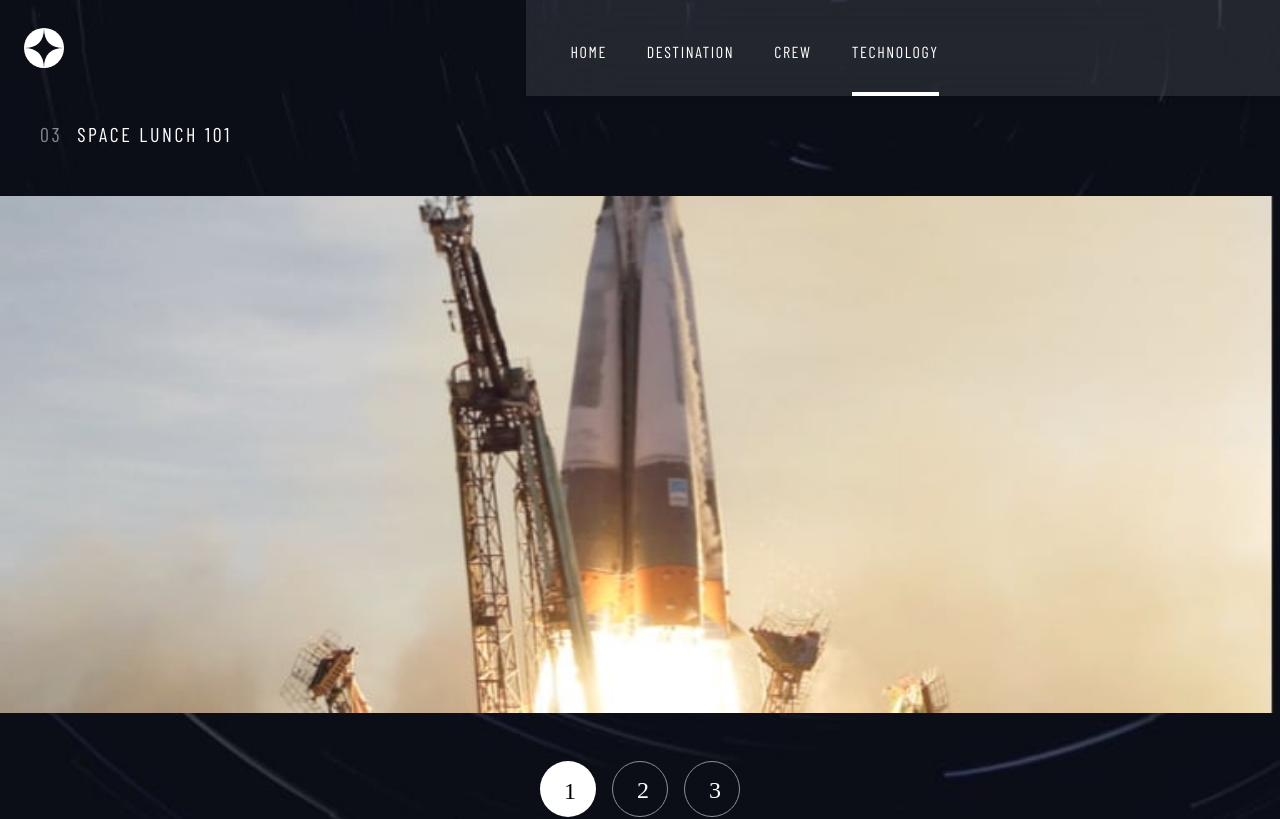
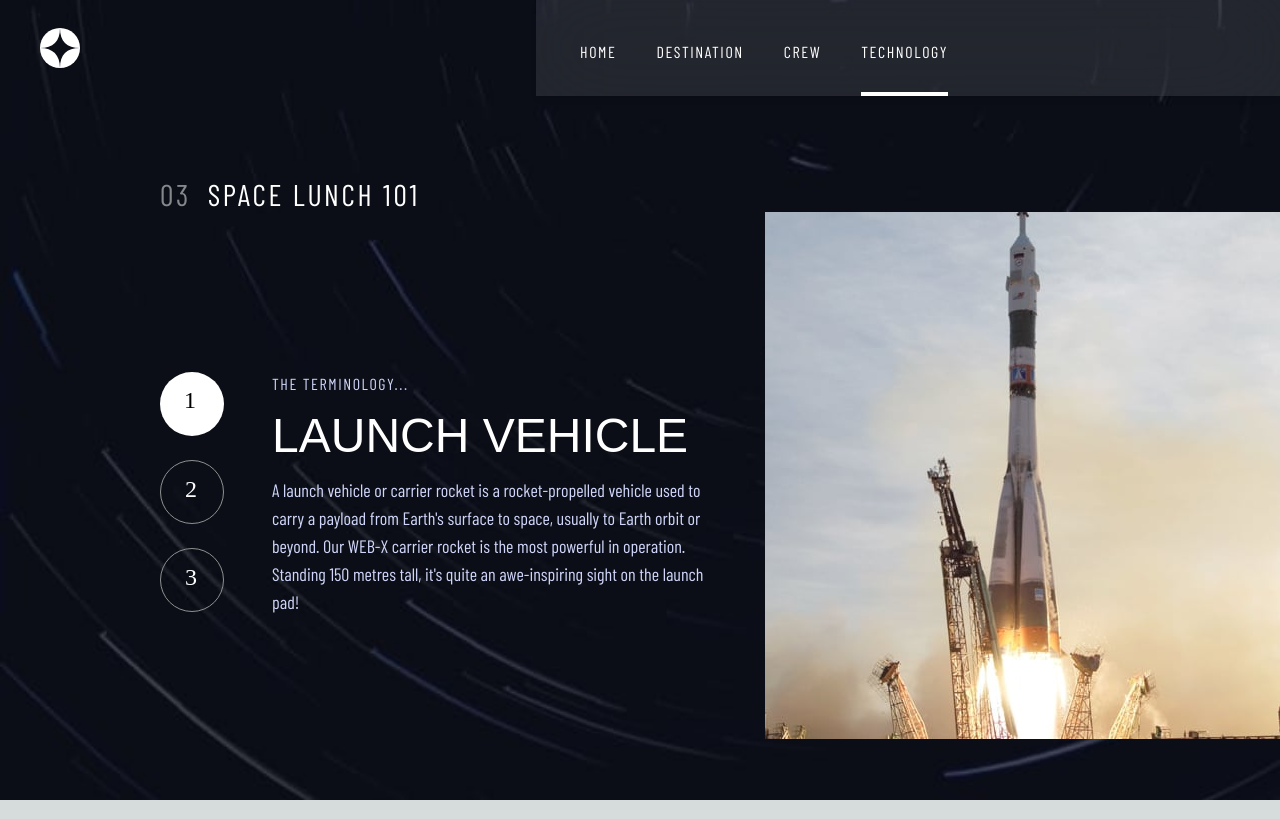
Before and after one commit to Bukasuji/space_site, a Next.js app: page /technology in a window 1280 px wide. Shown: the top 819 px of the page. Built offline with nearby package versions, Linux system fonts and the light colour scheme; a web font is replaced by a local one.

Commit message:
added technology page desktop responsiveness

```diff
--- a/app/components/Navbar.js
+++ b/app/components/Navbar.js
@@ -13,8 +13,8 @@ export default function Navbar() {
   };
 
   return (
-    <nav className='flex md:ml-6 md:mx-0 md:mt-0 mx-6 mt-6 justify-between items-center'>
-      <div className='mr-4'>
+    <nav className='flex md:ml-10 md:mx-0 md:mt-0 mx-6 mt-6 justify-between items-center'>
+      <div className=''>
         <Image
           src="/assets/shared/logo.svg"
           width={40}
--- a/app/components/Technology_nav.js
+++ b/app/components/Technology_nav.js
@@ -6,15 +6,15 @@ const Technology_nav = () => {
   const pathname = usePathname();
 
   return (
-    <nav className="mx-auto mt-8 md:mt-12">
-      <ul className="flex items-center space-x-4">
-        <li className={`rounded-full md:h-14 md:w-14 h-10 w-10 border border-[#8e918f] text-white px-4 py-2 md:px-6 md:py-3.5 md:text-2xl ${pathname === '/technology' ? 'bg-white text-black opacity-100 border-none' : ''}`}>
+    <nav className="mx-auto xl:mr-12 xl:ml-0 xl:mt-0 mt-8 md:mt-12">
+      <ul className="flex justify-center xl:flex-col xl:items-start xl:space-y-6 items-center space-x-4 xl:space-x-0">
+        <li className={`rounded-full md:h-14 md:w-14 xl:h-16 xl:w-16 h-10 w-10 border border-[#8e918f] text-white px-4 py-2 md:px-6 md:py-3.5 xl:md:py-3 md:text-2xl ${pathname === '/technology' ? 'bg-white text-black opacity-100 border-none' : ''}`}>
           <Link href="/technology" className={`${pathname === '/technology' ? 'text-black' : ''}`}>1</Link>
         </li>
-        <li className={`rounded-full border border-[#8e918f] md:h-14 md:w-14 h-10 w-10 px-4 py-2 md:px-6 md:py-3 text-white  md:text-2xl ${pathname === '/technology/technology_b' ? 'bg-white opacity-100 text-black border-none' : ''}`}>
+        <li className={`rounded-full border border-[#8e918f] md:h-14 md:w-14 xl:h-16 xl:w-16 h-10 w-10 px-4 py-2 md:px-6 md:py-3 text-white  md:text-2xl ${pathname === '/technology/technology_b' ? 'bg-white opacity-100 text-black border-none' : ''}`}>
           <Link href="/technology/technology_b" className={`${pathname === '/technology/technology_b' ? 'text-black' : ''}`}>2</Link>
         </li>
-        <li className={`rounded-full border border-[#8e918f] md:h-14 md:w-14 h-10 w-10 px-4 py-2 md:px-6 md:py-3 text-white  md:text-2xl ${pathname === '/technology/technology_c' ? 'bg-white opacity-100 text-black border-none' : ''}`}>
+        <li className={`rounded-full border border-[#8e918f] md:h-14 md:w-14 xl:h-16 xl:w-16 h-10 w-10 px-4 py-2 md:px-6 md:py-3 text-white  md:text-2xl ${pathname === '/technology/technology_c' ? 'bg-white opacity-100 text-black border-none' : ''}`}>
           <Link href="/technology/technology_c" className={`${pathname === '/technology/technology_c' ? 'text-black' : ''}`}>3</Link>
         </li>
       </ul>
--- a/app/technology/page.js
+++ b/app/technology/page.js
@@ -9,12 +9,14 @@ import Technology_nav from '../components/Technology_nav';
 export default function Technology() {
 
   return (
-  <main className="min-h-screen flex flex-col bg-cover bg-[url('/assets/technology/background-technology-mobile.jpg')] md:bg-[url('/assets/technology/background-technology-tablet.jpg')]">
+  <main className="min-h-screen flex flex-col bg-cover bg-[url('/assets/technology/background-technology-mobile.jpg')] md:bg-[url('/assets/technology/background-technology-tablet.jpg')] mx-auto">
     <Navbar/>
-    <div className= 'mt-6 md:ml-10 md:mr-0 mx-6 text-white'>
-      <p className='md:text-start md:text-xl text-center text-base text-white font-barlow-condensed font-normal tracking-[2.7px]'> <span className='opacity-50 mr-2'>03</span> SPACE LUNCH 101</p>
+    <div className= 'mt-6 md:ml-10 md:mr-0 mx-6 xl:ml-40 xl:mt-20 text-white'>
+      <p className='md:text-start md:text-xl xl:text-3xl text-center text-base text-white font-barlow-condensed font-normal tracking-[2.7px]'> <span className='opacity-50 mr-2'>03</span> SPACE LUNCH 101</p>
     </div>
-    <div className='mt-8 md:mt-12'>
+
+    <div className='xl:flex xl:ml-40'>
+        <div className='mt-8 md:mt-12 xl:hidden'>
             <Image
               src="/assets/technology/image-launch-vehicle-landscape.jpg"
               className='w-full h-auto'
@@ -24,11 +26,26 @@ export default function Technology() {
               priority
             />
         </div>
+
+        <div className='xl:flex xl:w-[50%] xl:mt-40'>
             <Technology_nav/>
-    <div className='text-center mt-4 md:mt-10'>
-      <p className='font-barlow-condensed font-normal text-sm md:text-base md:tracking-widest text-[#D0D6F9] uppercase'>THE TERMINOLOGY...</p>
-      <p className='font-sans text-white text-2xl md:text-4xl uppercase mt-2 md:mt-4'>LAUNCH VEHICLE</p>
-      <p className='text-[#D0D6F9] font-base font-barlow font-normal mx-6 mt-4 md:w-[47%] md:mx-auto'>A launch vehicle or carrier rocket is a rocket-propelled vehicle used to carry a payload from Earth's surface to space, usually to Earth orbit or beyond. Our WEB-X carrier rocket is the most powerful in operation. Standing 150 metres tall, it's quite an awe-inspiring sight on the launch pad!</p>
+            <div className='xl:text-start text-center mt-4 md:mt-10 xl:mt-0 xl:ml-0'>
+              <p className='font-barlow-condensed font-normal text-sm md:text-base  md:tracking-widest text-[#D0D6F9] uppercase'>THE TERMINOLOGY...</p>
+              <p className='font-sans text-white text-2xl md:text-4xl xl:text-5xl uppercase mt-2 md:mt-4'>LAUNCH VEHICLE</p>
+              <p className='text-[#D0D6F9] font-base xl:text-lg font-barlow font-normal mx-6 mt-4 md:w-[47%] md:mx-auto xl:mx-0 xl:w-[444px]'>A launch vehicle or carrier rocket is a rocket-propelled vehicle used to carry a payload from Earth's surface to space, usually to Earth orbit or beyond. Our WEB-X carrier rocket is the most powerful in operation. Standing 150 metres tall, it's quite an awe-inspiring sight on the launch pad!</p>
+            </div>
+        </div>
+
+        <div className='mt-8 md:mt-12 xl:mt-0 xl:w-[515px] xl:h-[527px] xl:ml-auto hidden xl:block'>
+            <Image
+              src="/assets/technology/image-launch-vehicle-portrait.jpg"
+              className=''
+              width={515}
+              height={527}
+              alt="launch vehicle"
+              priority
+            />
+        </div>
     </div>
   </main>
   )
--- a/app/technology/technology_c/page.js
+++ b/app/technology/technology_c/page.js
@@ -9,26 +9,43 @@ import Technology_nav from '../../components/Technology_nav';
 export default function Technology_c() {
 
   return (
-  <main className="min-h-screen flex flex-col bg-cover bg-[url('/assets/technology/background-technology-mobile.jpg')] md:bg-[url('/assets/technology/background-technology-tablet.jpg')]">
+  <main className="min-h-screen flex flex-col bg-cover bg-[url('/assets/technology/background-technology-mobile.jpg')] md:bg-[url('/assets/technology/background-technology-tablet.jpg')] mx-auto">
     <Navbar/>
-    <div className= 'mt-6 md:ml-10 md:mr-0 mx-6 text-white'>
-      <p className='md:text-start md:text-xl text-center text-base text-white font-barlow-condensed font-normal tracking-[2.7px]'> <span className='opacity-50 mr-2'>03</span> SPACE LUNCH 101</p>
+    <div className= 'mt-6 md:ml-10 md:mr-0 mx-6 xl:ml-40 xl:mt-20 text-white'>
+      <p className='md:text-start md:text-xl xl:text-3xl text-center text-base text-white font-barlow-condensed font-normal tracking-[2.7px]'> <span className='opacity-50 mr-2'>03</span> SPACE LUNCH 101</p>
     </div>
-    <div className='mt-8 md:mt-12'>
+
+    <div className='xl:flex xl:ml-40'>
+        <div className='mt-8 md:mt-12 xl:hidden'>
             <Image
               src="/assets/technology/image-space-capsule-landscape.jpg"
               className='w-full h-auto'
               width={375}
               height={222}
-          alt="launch vehicle landscape"
+              alt="spaceport"
               priority
             />
         </div>
+
+        <div className='xl:flex xl:w-[50%] xl:mt-40'>
             <Technology_nav/>
-    <div className='text-center mt-4 md:mt-10'>
-      <p className='font-barlow-condensed font-normal text-sm md:text-base md:tracking-widest text-[#D0D6F9] uppercase'>THE TERMINOLOGY...</p>
-      <p className='font-sans text-white text-2xl md:text-4xl uppercase mt-2 md:mt-4'>SPACE CAPSULE</p>
-      <p className='text-[#D0D6F9] font-base font-barlow font-normal mx-6 mt-4 md:w-[47%] md:mx-auto'>A space capsule is an often-crewed spacecraft that uses a blunt-body reentry capsule to reenter the Earth's atmosphere without wings. Our capsule is where you'll spend your time during the flight. It includes a space gym, cinema, and plenty of other activities to keep you entertained.</p>
+            <div className='xl:text-start text-center mt-4 md:mt-10 xl:mt-0 xl:ml-0'>
+              <p className='font-barlow-condensed font-normal text-sm md:text-base  md:tracking-widest text-[#D0D6F9] uppercase'>THE TERMINOLOGY...</p>
+              <p className='font-sans text-white text-2xl md:text-4xl xl:text-5xl uppercase mt-2 md:mt-4'>SPACE CAPSULE</p>
+              <p className='text-[#D0D6F9] font-base xl:text-lg font-barlow font-normal mx-6 mt-4 md:w-[47%] md:mx-auto xl:mx-0 xl:w-[444px]'>A space capsule is an often-crewed spacecraft that uses a blunt-body reentry capsule to reenter the Earth's atmosphere without wings. Our capsule is where you'll spend your time during the flight. It includes a space gym, cinema, and plenty of other activities to keep you entertained.</p>
+            </div>
+        </div>
+
+        <div className='mt-8 md:mt-12 xl:mt-0 xl:w-[515px] xl:h-[527px] xl:ml-auto hidden xl:block'>
+            <Image
+              src="/assets/technology/image-space-capsule-portrait.jpg"
+              className=''
+              width={515}
+              height={527}
+              alt="spaceport"
+              priority
+            />
+        </div>
     </div>
   </main>
   )
```
Also changed, not shown: app/technology/technology_b/page.js (+27 -10 lines). Lines whose indentation alone changed are shown as unchanged.
